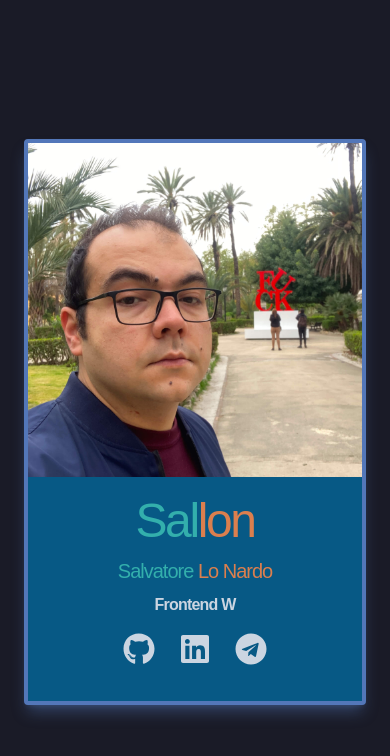
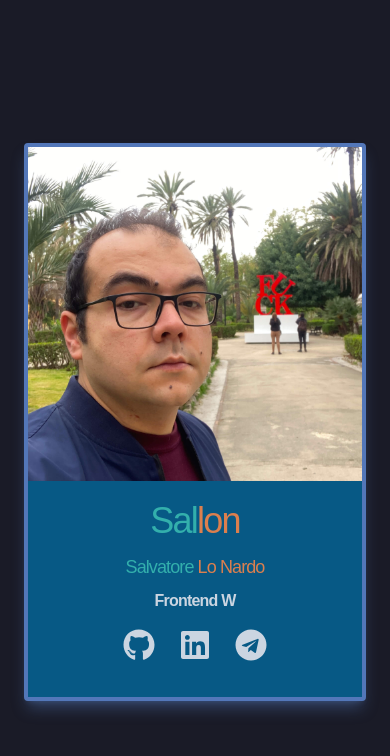
Before and after one commit to Toto-lonardo/sallon, a Next.js app: page / in a window 390 px wide. Shown: the top 756 px of the page. Built offline with nearby package versions, Linux system fonts and the light colour scheme; a web font is replaced by a local one.

Commit message:
Fix responsive text

```diff
--- a/app/tile.tsx
+++ b/app/tile.tsx
@@ -33,13 +33,13 @@ export default function Immagine() {
           whileTap={{ scale: 0.6 }}
           whileInView={{ opacity: 1 }}
           transition={{ type: "spring", stiffness: 100, damping: 12 }}
-          className="text-5xl text-verde antialiased text-font-sans tracking-tighter"
+          className="text-4xl md:text-5xl text-verde antialiased text-font-sans tracking-tighter"
           onClick={handleClick}
         >
           Sal<span className=" text-giallo ">lon</span>
         </motion.h2>
 
-        <p className="mt-1 text-verde text-xl tracking-tighter antialiased ">
+        <p className="mt-1 text-verde text-lg tracking-tighter antialiased ">
           Salvatore <span className="text-giallo">Lo Nardo</span>
         </p>
         <div className="tracking-tighter font-semibold text-slate-300">
```
